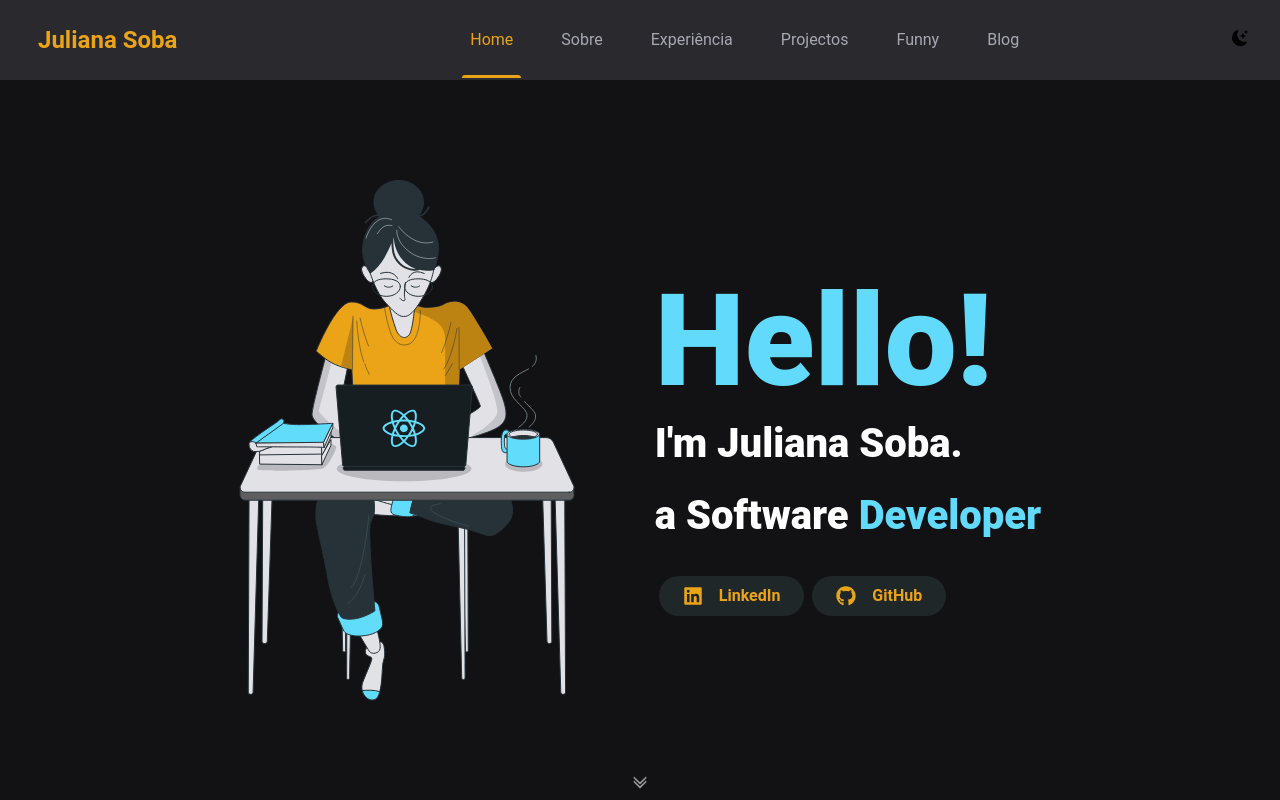
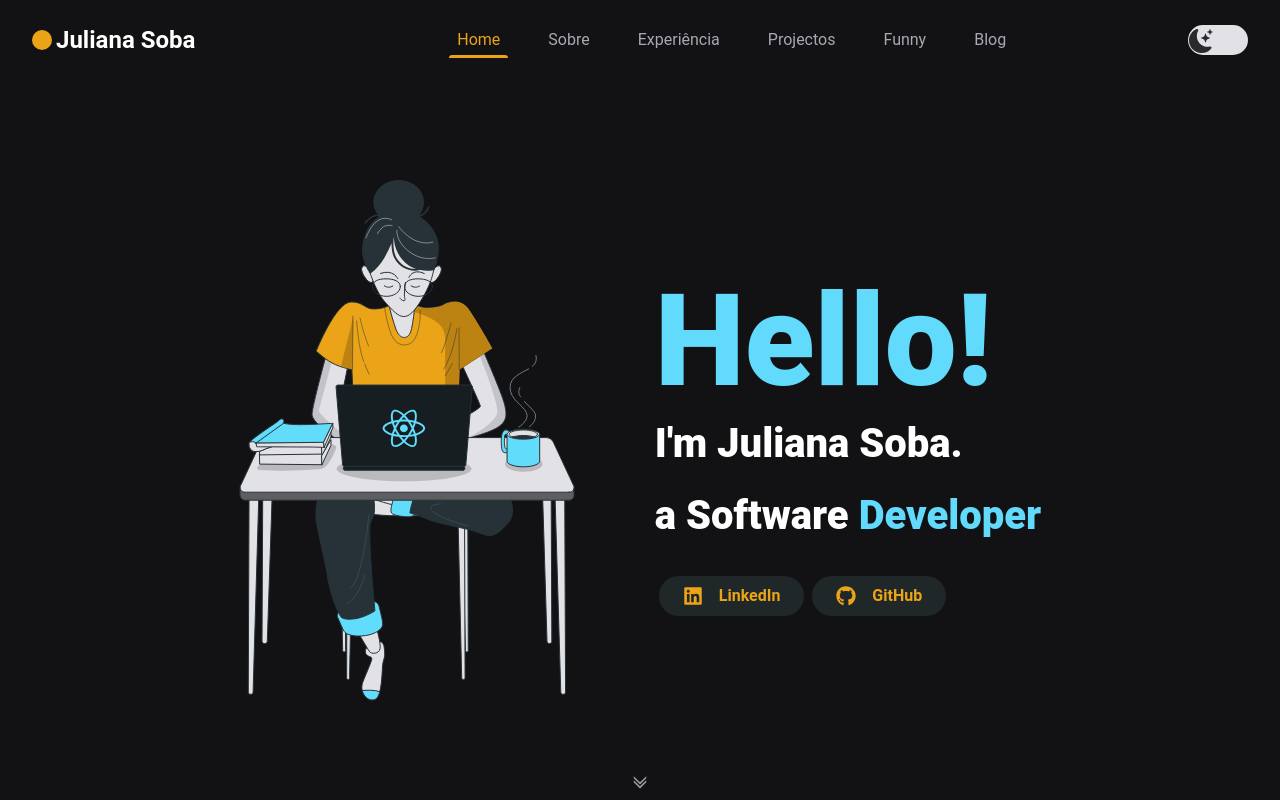
Before and after one commit to JulianaSobaJava/Portfolio, a Next.js app: page / in a window 1280 px wide. Built offline with nearby package versions, Linux system fonts and the light colour scheme; a web font is replaced by a local one.

Commit message:
:sparkles: add general changes and updates

```diff
--- a/src/components/button/styles.module.scss
+++ b/src/components/button/styles.module.scss
@@ -10,7 +10,6 @@
     justify-content:center;
     align-items:center;
 
-    color: var(--white);
     font-weight:bold;
 
     svg{
--- a/src/components/header/styles.module.scss
+++ b/src/components/header/styles.module.scss
@@ -1,12 +1,5 @@
-.headerContainer{
-  height:5rem;
-  border-bottom: 1px solid var(--gray-800);
-  background:var(--gray-800);
-}
-
 .headerContent{
     max-width: 1400px;
-    height:5rem;
     margin: 0 auto;
     padding:0 2rem;
 
@@ -14,10 +7,6 @@
     display: flex;
     align-items: center;
     justify-content: space-between;
-
-    button{
-        margin-left: auto;
-    }
 
     ul{
         margin-left: 5rem;
@@ -27,7 +16,7 @@
             display:inline-block;
             position: relative;
             padding: 0  0.5rem;
-            height:5rem;
+            height:3rem;
             line-height: 5rem;
             color: var(--gray-300);
 
@@ -51,7 +40,7 @@
             border-radius: 3px 3px 0 0;
             width: 100%;
             position: absolute;
-            bottom: 2px;
+            bottom:-10px;
             left:0;
             background-color: var(--yellow-500);
             }
@@ -61,17 +50,62 @@
 .logo{
 display: flex;
 align-items: center;
-justify-content: center;
-color:var(--yellow-500);
+position: relative;
+gap: 4px;
 
-svg{
-    color: var(--white);
+.span{
+    width: 20px;
+    height: 20px;
+    border-radius: 50%;
+    background-color: var(--yellow-500);
+}
 }
 
-span{
-    margin-left:6px;
-    color:var(--cyan-500);
-    font-size: 2rem;
+.icons{
+    display: flex;
+    align-items: center;
+    gap: 10px;
+    font-size: 32px;
+    width: 60px;
+    background-color:var(--gray-100);
+    border-radius: 20px;
+    padding: 2px 0;
+    cursor: pointer;
+
+    button{
+        border: none;
+        font-size: 24px;
+        padding: 2px 0 0  1px;
+        display: flex;
+        align-items: center;
+        justify-content: center;
+        color:var(--gray-800);
+        transition: all 1s linear;
+    }
 }
+@keyframes scrollSlow{
+    0%{
+        left:0;
+    }
+   100%{
+    transition: all .1s linear;
+    left: 32px;
+   }
+  }
+  @mixin scrollSlow{
+    animation: scrollSlow 1s ease-in-out both;
 }
+
+.lightMode{
+    button{
+        font-size: 24px;
+        position: relative;
+        color:var(--yellow-500);
+        @include scrollSlow();
+        transition: all 1s linear;
+
+    }
 }
+
+
+}
--- a/src/pages/_document.tsx
+++ b/src/pages/_document.tsx
@@ -10,9 +10,9 @@ export default class MyDocument extends Document {
                         href="https://fonts.googleapis.com/css2?family=Robot:wght@400;700;900&display=swap"
                         rel="stylesheet"
                     />
-                    <link rel="shortcut icon" href="/favicon.png" type="image/png" />
+                    <link rel="shortcut icon" href="/avatar.svg" type="image/svg" />
                     <meta name="description" content="Generated by create next app" />
-                    <link rel="icon" href="/favicon.ico" />
+                    <link rel="icon" href="/avatar.svg" />
                 </Head>
                 <body>
                     <Main />
```
Also changed, not shown: .yarnrc.yml (added), 1 other file (tests, documents, lock files or other folders).
